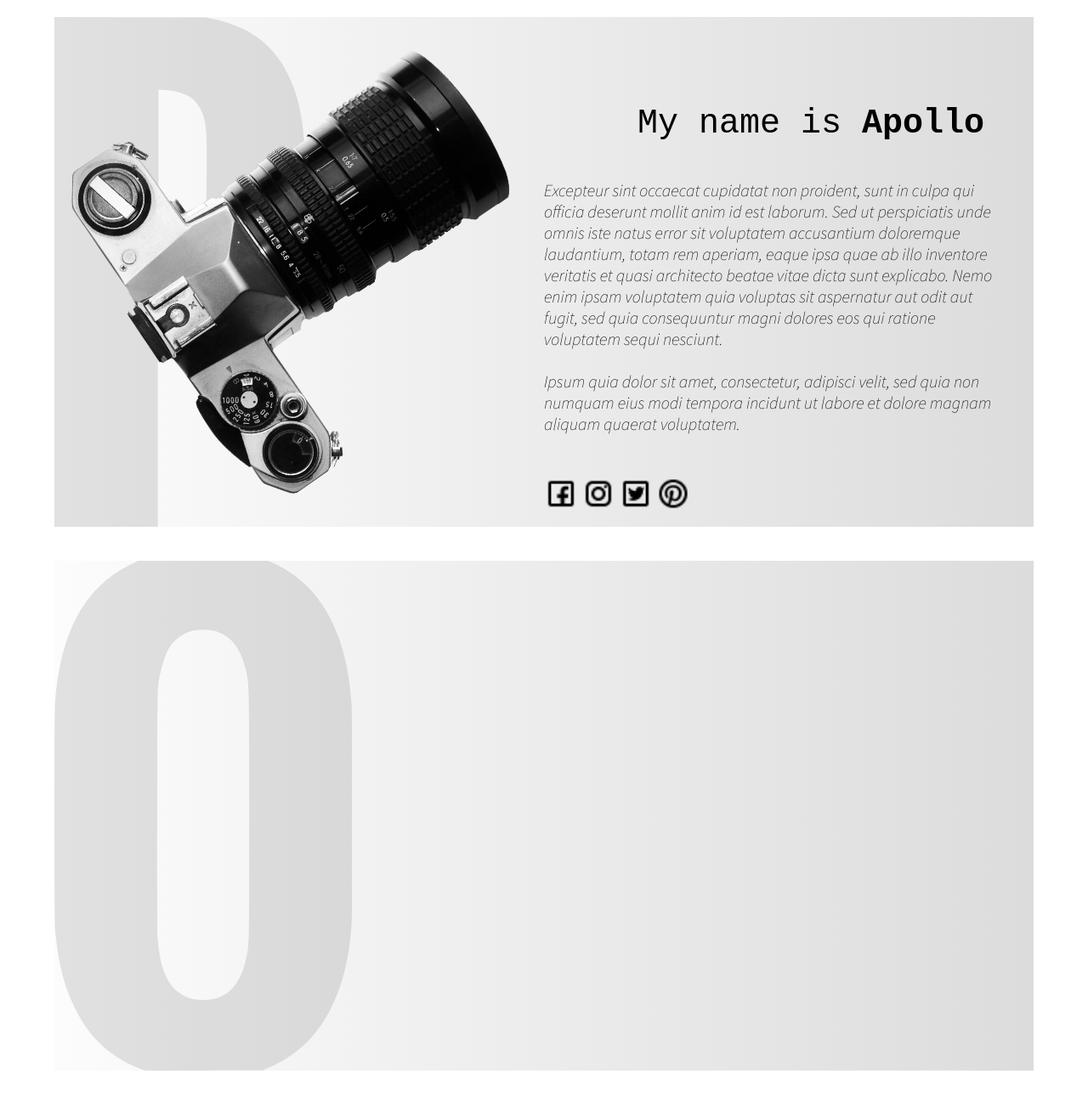
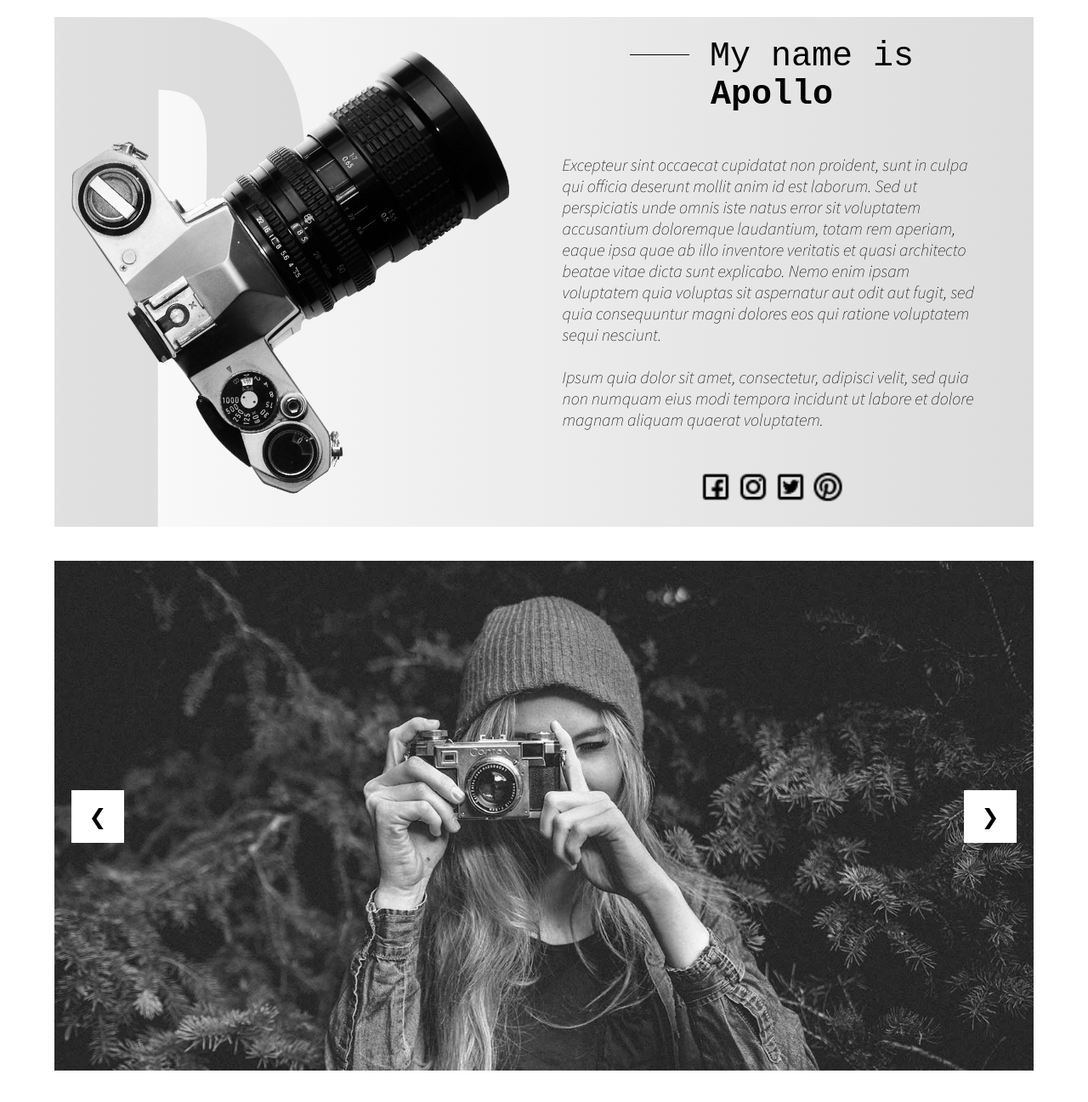
Before and after one commit to sara1404/portfolio-site, a plain HTML site: page html/index.html in a window 1280 px wide. Shown: the part 640-1937 px from the top of the page at 85% size. Drawn offline with Linux system fonts and the light colour scheme.

Commit message:
third slide done

```diff
--- a/css/styles.css
+++ b/css/styles.css
@@ -6,7 +6,6 @@ body {
     margin: 0;
     padding: 0;
 }
-
 .container{
     display: flex;
     flex-direction: column;
@@ -18,9 +17,10 @@ body {
     background: linear-gradient(-90deg, rgb(220,220,220), rgba(240,240,240,0.2));
     margin: 20px auto;
     display: flex;
+    position: relative;
 }
 .first-slide{
-   position: relative;
+    overflow: hidden;
 }
 #letter{
     position: relative;
@@ -65,6 +65,8 @@ header label {
     height: 1px;
 }
 svg{
+    position:absolute;
+    z-index: 0;
     max-height: 100%;
     min-height: 100%;
     opacity: 0.1;
@@ -91,9 +93,6 @@ h1{
     font-style: italic;
     font-size: 20px;
 }
-p{
-    padding-right: 40px;
-}
 .pic{
     display: flex;
     padding-left: 80px;
@@ -101,37 +100,157 @@ p{
     width: 60%;
     overflow: hidden;
 }
-.second-slide{
-    position: relative;
-}
-.second-slide svg{
-    position: absolute;
-    z-index: 1;
-}
+
 .second-slide picture{
     object-fit: contain;
     z-index: 2;
     margin-top: 40px;
     margin-left: 20px;
 }
+
+.content-container {
+    display: flex;
+    flex-direction: column;
+    max-height: 100%;
+    justify-content: space-around;
+    align-content: center;
+}
+
+.content-container * {
+    margin: 0px;
+}
 .second-slide h2{
+    width: 80%;
+    min-width: 80%;
+    align-self: center;
     font-size: 40px;
-    padding-left: 150px;
-    padding-top: 70px;
+    text-align: center;
     font-family: 'Inconsolata', monospace;;
+}
+.second-slide h2:before {
+    content: "";
+    position: relative;
+    bottom: 12px;
+    left: 0px;
+    background-color: black;
+    height: 1px;
+    width: 70px;
+    display: inline-block;
+    clear: both;
+
 }
 .second-slide span{
     font-weight: lighter;
 }
 .second-slide p{
-    padding-left: 40px;
-    padding-top: 10px;
+    width: 80%;
+    max-width: 80%;
+    min-width: 80%;
+    align-self: center;
     font-family: 'Source Sans Pro', sans-serif;
     font-size: 20px;
-    padding-right: 30px;
 
 }
+
 .social-media-icons{
-    padding-left: 40px;
-    padding-top: 30px;
+    text-align: center;
 }
+.icon:hover{
+    border: 1px solid black;
+    border-radius: 10px;
+    background-color: rgb(199, 199, 199);
+    cursor: pointer;
+}
+
+.my-slides{
+    display: none;
+    height: 100%;
+    width: 100%;
+}
+.fade{
+    animation-name: fade;
+    animation-duration: 1.5s;
+}
+.prev, .next{
+    cursor: pointer;
+    position: absolute;
+    z-index: 3;
+    display: flex;
+    font-size: 25px;
+    top: 45%;
+    padding: 20px;
+    margin: 0 20px 0 20px;
+    width: 20px;
+    height: 20px;
+    text-align: center;
+    align-items: center;
+    justify-content: center;
+    border: 1px solid white;
+    background-color: #fff;
+    user-select: none;
+}
+.next{
+    right: 0;
+}
+.prev:hover, .next:hover{
+    animation: growBox .5s;
+    animation-fill-mode: forwards;
+}
+.third-slide .my-slides{
+    position: absolute;
+    z-index: 1;
+    max-height: 100%;
+    min-height: 100%;
+}
+
+.fourth-slide{
+    flex-direction: row;
+    align-items: center;
+}
+.fourth-slide span{
+    font-weight: lighter;
+}
+.fourth-slide-img{
+    height: 70%;
+    width: 50%;
+    right: 70px;
+    top: 80px;
+}
+.fourth-slide-text{
+    left: 70px;
+    top: 150px;
+    width: auto;
+    height: 70%;
+    font-size: 20px;
+    font-family: 'Source Sans Pro', sans-serif;
+}
+
+@media only screen and (max-width: 1024px) {
+    .second-slide picture {
+        display: none;
+    }
+}
+@media only screen and (max-width: 900px){
+    .fourth-slide-img{
+        display: none;
+    }
+}
+
+@keyframes growBox {
+    from {
+        transform: scale(1);
+    }
+
+    to {
+        transform: scale(1.33);
+    }
+}
+
+@keyframes fade{
+    from {
+        opacity: 0;
+    }
+    to {
+        opacity: 1;
+    }
+}
--- a/html/index.html
+++ b/html/index.html
@@ -48,7 +48,7 @@
                     <picture>
                         <img src="../img/camera.png" alt="camera">
                     </picture>
-                    <div>
+                    <div class="content-container">
                         <h2> <span>My name is</span> Apollo</h2>
                         <p>
                             Excepteur sint occaecat cupidatat non proident, sunt in culpa qui officia deserunt mollit anim id est laborum. Sed ut perspiciatis unde omnis iste natus error sit voluptatem accusantium doloremque laudantium, totam rem aperiam, eaque ipsa quae ab illo inventore veritatis et quasi architecto beatae vitae dicta sunt explicabo. Nemo enim ipsam voluptatem quia voluptas sit aspernatur aut odit aut fugit, sed quia consequuntur magni dolores eos qui ratione voluptatem sequi nesciunt. <br><br>
@@ -56,10 +56,10 @@
                             Ipsum quia dolor sit amet, consectetur, adipisci velit, sed quia non numquam eius modi tempora incidunt ut labore et dolore magnam aliquam quaerat voluptatem.
                         </p>
                         <div class="social-media-icons">
-                           <img src="../img/social-media-icons/facebook-icon.png" alt="facebook-icon" height="40px" width="40px">
-                           <img src="../img/social-media-icons/instagram-icon.png" alt="instagram-icon" height="40px" width="40px">
-                           <img src="../img/social-media-icons/twitter-icon.png" alt="twitter-icon" height="40px" width="40px">
-                           <img src="../img/social-media-icons/pinterest-icon.png" alt="pinterest-icon" height="40px" width="40px">
+                           <img src="../img/social-media-icons/facebook-icon.png" alt="facebook-icon" height="40px" width="40px"  class="icon">
+                           <img src="../img/social-media-icons/instagram-icon.png" alt="instagram-icon" height="40px" width="40px"  class="icon">
+                           <img src="../img/social-media-icons/twitter-icon.png" alt="twitter-icon" height="40px" width="40px"  class="icon">
+                           <img src="../img/social-media-icons/pinterest-icon.png" alt="pinterest-icon" height="40px" width="40px"  class="icon">
                         </div>
                     </div>
             </div>
@@ -69,29 +69,52 @@
                         <path d="M253.7,7486.3c-151.6-74.7-233.3-224.4-251.4-460.9c-3.2-41.5-3-726.7,0-763.9c7.5-86.3,21.9-155.7,44.5-213.7c51.4-130.6,124.4-207.8,239.3-253.2l17.8-6.8l197.9,0.5l197.9,0.7l22.8,10c98.4,42.7,167.6,112.8,214.8,217.1c34.2,75.6,52.5,154.8,60.3,260.3c3.2,42,3,700.9,0,743.1c-8.2,113.2-29.2,200.4-66,276.2c-44.1,90.4-104.6,151.6-190.9,193.4l-22.8,11H499.8H281.5L253.7,7486.3zM541.1,7263.7c52.3-15.8,85.6-58.7,101.8-131.3c11.4-51.6,11.2-43.8,11.2-488.6c0-384-0.2-418.7-3.9-444.3c-9.8-68.3-28.5-112.8-59.4-141.8c-24-22.4-52.5-32.6-92-32.6c-35.2,0-57.5,6.8-82.2,25.8c-40.9,30.8-63.2,89-69.9,182c-1.6,21.7-2.1,171.2-1.6,434.9c0.9,362.1,1.4,404.1,4.8,425.1c7.1,43.4,21,89,34.2,112.6c16.4,28.8,49.5,52.7,83.8,60.5C486.3,7270.1,523.3,7269,541.1,7263.7z"/>
                     </g>
                 </svg>
+                <div class="my-slides fade">
+                    <img src="../img/full-slide/thumb-1.jpg" alt="thumb-1" style="width: 100%; height: inherit">
+                </div>
+                <div class="my-slides fade">
+                    <img src="../img/full-slide/thumb-2.jpg" alt="thumb-2" style="width: 100%; height: inherit">
+                </div>
+                <div class="my-slides fade">
+                    <img src="../img/full-slide/thumb-3.jpg" alt="thumb-3" style="width: 100%; height: inherit">
+                </div>
+                <a class="prev" onclick="prevSlide()">&#10094;</a>
+                <a class="next" onclick="nextSlide()">&#10095;</a>
             </div>
+
             <div class="fourth-slide slide">
                 <svg version="1.1" id="Layer_1" xmlns="http://www.w3.org/2000/svg" xmlns:xlink="http://www.w3.org/1999/xlink" x="0px" y="0px" viewBox="0 0 100 248.8" style="enable-background:new 0 0 100 248.8;" xml:space="preserve">
                     <g transform="translate(0.000000,749.000000) scale(0.100000,-0.100000)">
                         <path d="M0,6245.8V5001.6h500h500V5176v174.4H752.5H505v1069.8V7490H252.5H0V6245.8z"/>
                     </g>
-                    </svg>
+                </svg>
+                <div class="fourth-slide-text">
+                    <h1>Ut enim <span>ad minim</span></h1>
+                    <p>
+                        Duis aute irure dolor in reprehenderit in voluptate velit esse cillum dolore eu fugiat nulla pariatur.
+                        Aspernatur aut odit aut fugit, sed quia consequuntur magni dolores eos qui ratione voluptatem sequi nesciunt.
+                    </p>
+                </div>
+                <div class="fourth-slide-img">
+                    <img src="../img/featured.jpg" alt="fourth-slide-img" height="100%" style="max-width: 100%;">
+                </div>
             </div>
+
             <div class="fifth-slide slide">
                 <svg version="1.1" id="Layer_1" xmlns="http://www.w3.org/2000/svg" xmlns:xlink="http://www.w3.org/1999/xlink" x="0px" y="0px" viewBox="0 0 100 248.8" style="enable-background:new 0 0 100 248.8;" xml:space="preserve">
                     <g transform="translate(0.000000,749.000000) scale(0.100000,-0.100000)">
                         <path d="M0,6245.8V5001.6h500h500V5176v174.4H752.5H505v1069.8V7490H252.5H0V6245.8z"/>
                     </g>
-                    </svg>
+                </svg>
             </div>
             <div class="sixth-slide slide">
                 <svg version="1.1" id="Layer_1" xmlns="http://www.w3.org/2000/svg" xmlns:xlink="http://www.w3.org/1999/xlink" x="0px" y="0px" viewBox="0 0 100 171.2" style="enable-background:new 0 0 100 171.2;" xml:space="preserve">
                     <g transform="translate(0.000000,750.000000) scale(0.100000,-0.100000)">
                         <path d="M253.7,7486.3c-151.6-74.7-233.3-224.4-251.4-460.9c-3.2-41.5-3-726.7,0-763.9c7.5-86.3,21.9-155.7,44.5-213.7c51.4-130.6,124.4-207.8,239.3-253.2l17.8-6.8l197.9,0.5l197.9,0.7l22.8,10c98.4,42.7,167.6,112.8,214.8,217.1c34.2,75.6,52.5,154.8,60.3,260.3c3.2,42,3,700.9,0,743.1c-8.2,113.2-29.2,200.4-66,276.2c-44.1,90.4-104.6,151.6-190.9,193.4l-22.8,11H499.8H281.5L253.7,7486.3zM541.1,7263.7c52.3-15.8,85.6-58.7,101.8-131.3c11.4-51.6,11.2-43.8,11.2-488.6c0-384-0.2-418.7-3.9-444.3c-9.8-68.3-28.5-112.8-59.4-141.8c-24-22.4-52.5-32.6-92-32.6c-35.2,0-57.5,6.8-82.2,25.8c-40.9,30.8-63.2,89-69.9,182c-1.6,21.7-2.1,171.2-1.6,434.9c0.9,362.1,1.4,404.1,4.8,425.1c7.1,43.4,21,89,34.2,112.6c16.4,28.8,49.5,52.7,83.8,60.5C486.3,7270.1,523.3,7269,541.1,7263.7z"/>
                     </g>
-                    </svg>
+                </svg>
             </div>
         </div>
-
+       <script src="../scripts/index.js"></script>
     </body>
 </html>
--- /dev/null
+++ b/scripts/index.js
@@ -0,0 +1,35 @@
+let icons = document.querySelectorAll('.icon');
+
+for(let i = 0; i < 4; i++){
+    icons[i].onclick = function(){
+        window.scroll({ top: 0, left: 0, behavior: 'smooth' });
+    }
+}
+
+let pictures = document.querySelectorAll('.my-slides');
+
+let currentIndex = 0;
+pictures[currentIndex].style.display = "block";
+
+function showSlide(currentIndex, nextIndex){
+    pictures[nextIndex].style.display = "block";
+    pictures[currentIndex].style.display = "none";
+}
+
+function prevSlide(){
+    if(currentIndex != 0){
+        showSlide(currentIndex, --currentIndex);
+        return;
+    }
+    showSlide(currentIndex, 2);
+    currentIndex = 2;
+}
+
+function nextSlide(){
+    if(currentIndex != 2){
+        showSlide(currentIndex, ++currentIndex);
+        return;
+    }
+    showSlide(currentIndex, 0);
+    currentIndex = 0;
+}
```
